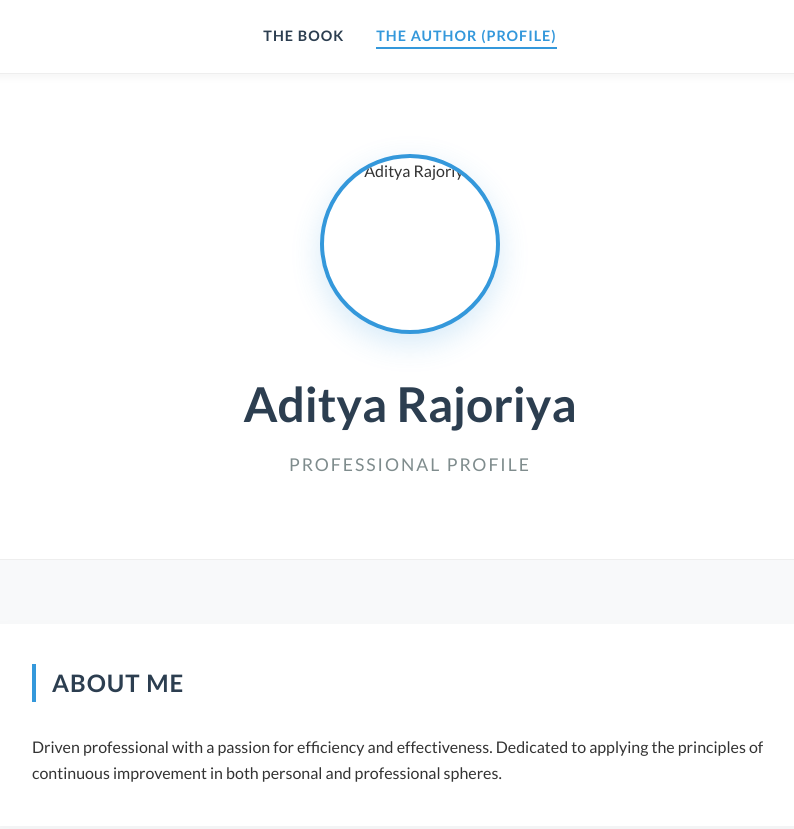
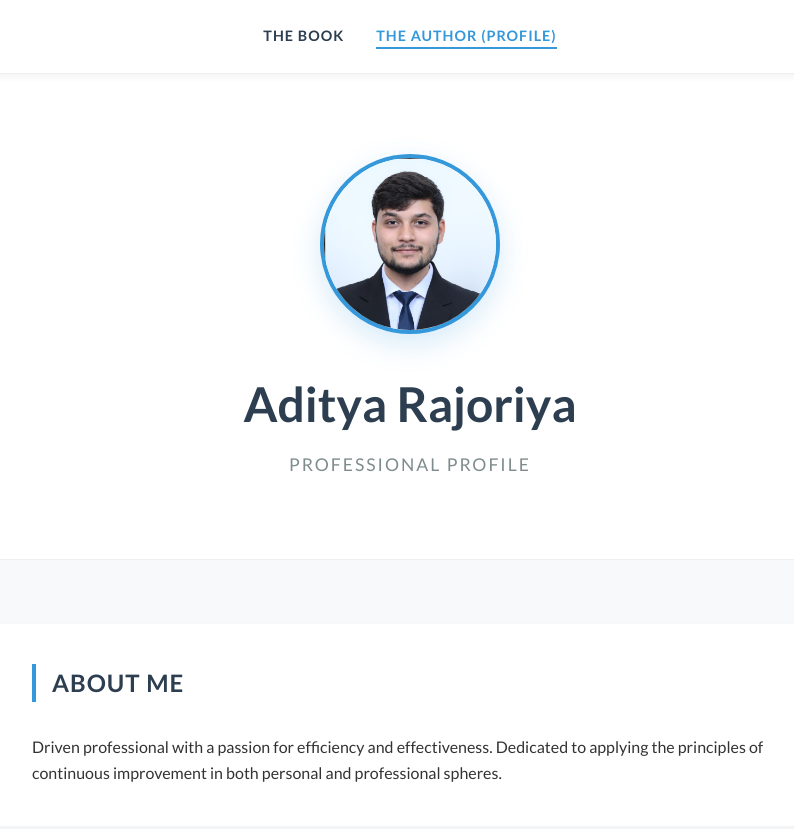
Before and after one commit to rajoriaaditya80-cpu/Aditya, a plain HTML site: page profile.html in a window 1280 px wide. Shown: the top 829 px of the page, without its empty margins (230-1024 px from the left). Drawn offline with Linux system fonts and the light colour scheme.

Commit message:
Update profile.html

```diff
--- a/profile.html
+++ b/profile.html
@@ -19,7 +19,7 @@
 
     <header class="profile-hero">
         <div class="profile-pic-container">
-            <img src="assets/profile_1.png" alt="Aditya Rajoriya">
+            <img src="profile_1.png" alt="Aditya Rajoriya">
         </div>
         <h1>Aditya <strong>Rajoriya</strong></h1>
         <p class="role">Professional Profile</p>
@@ -160,4 +160,5 @@
     </footer>
 </body>
 
+
 </html>
```
